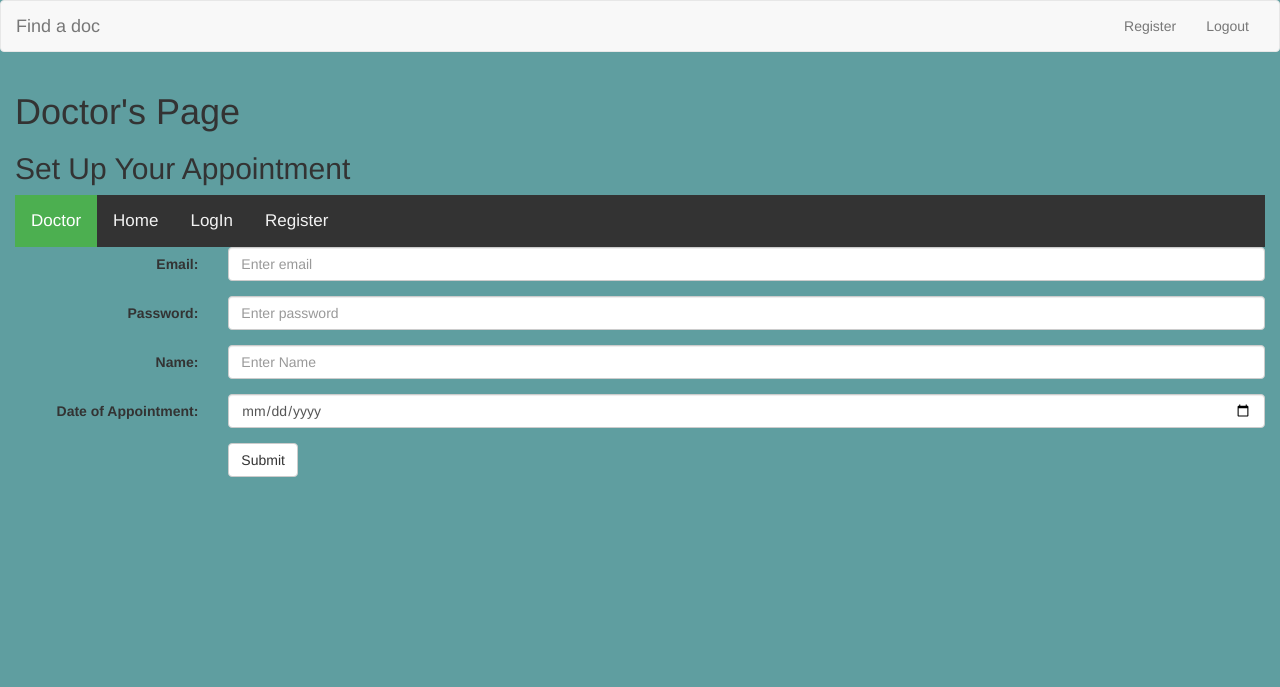
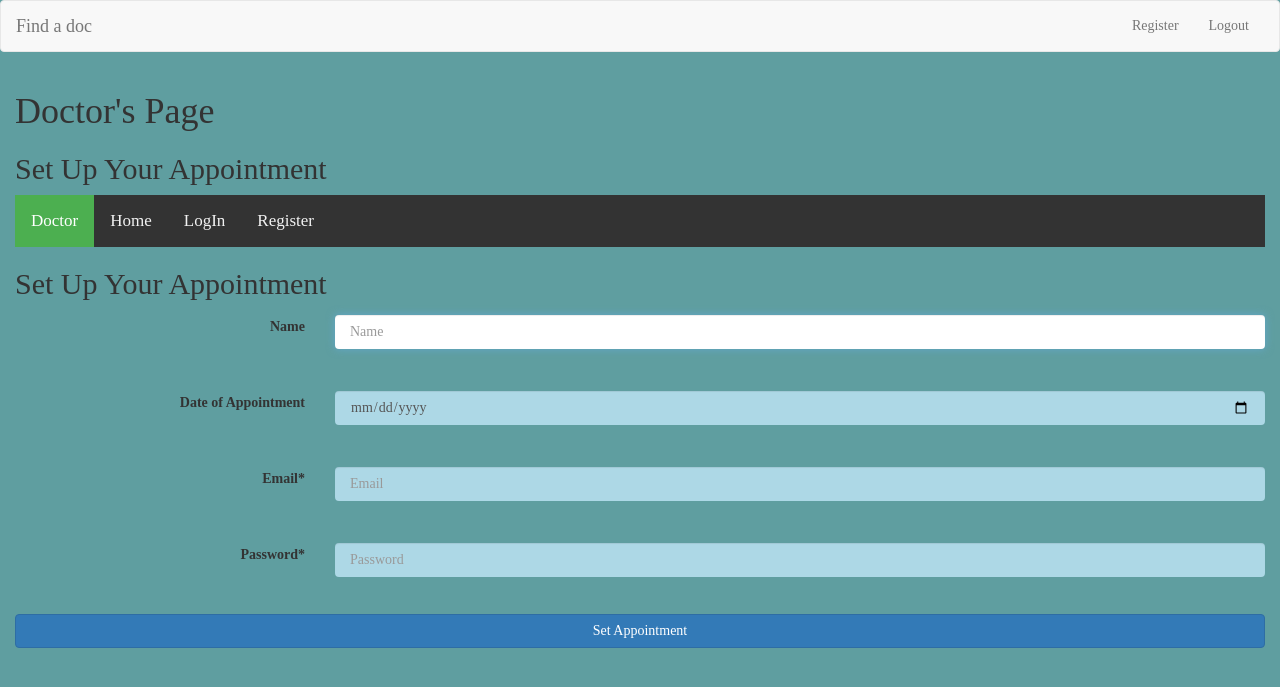
Before and after one commit to nsuspring2019cse299sec4/Group-5, a Django app: page /finddoctor/doctor/2/ in a window 1280 px wide. Shown: the top 687 px of the page. Run offline with Django 3.2, Linux system fonts and the light colour scheme; data comes from the database, SQL or seed files in the repository; some libraries are stand-ins or nearby versions.

Commit message:
Updates style of doctor.html

```diff
--- a/Project code/findadoc/finddoctor/templates/finddoctor/doctor.html
+++ b/Project code/findadoc/finddoctor/templates/finddoctor/doctor.html
@@ -5,6 +5,7 @@
       	<h1>Doctor's Page</h1>
       	<style>
 body {
+  font-family: Times New Roman, sans-serif;
   background-color: cadetblue;
 }
 
@@ -31,7 +32,22 @@ body {
                         background-color: #4CAF50;
                         color: white;
                         }
+
+                        input[type=text], input[type=date], input[type=email] , input[type=password] {
+                       width: 100%;
+                       padding: 15px;
+                       margin: 5px 0 22px 0;
+                       display: inline-block;
+                       border: none;
+                       background: lightblue;
+                       }
+
+                       input[type=text]:focus, input[type=date]:focus, input[type=email]:focus, input[type= password]:focus {
+                       background-color: white;
+                       outline: none;
+                       }
             </style>
+
       	    <h2>Set Up Your Appointment</h2>
 
             <div class="topnav">
@@ -40,36 +56,42 @@ body {
             <a href="#login">LogIn</a>
             <a href="#register">Register</a>
             </div>
-  <form class="form-horizontal" action="/action_page.php">
+
+
+
+    <form class="form-horizontal" role="form">
+                <h2>Set Up Your Appointment</h2>
                 <div class="form-group">
-      <label class="control-label col-sm-2" for="email">Email:</label>
-      <div class="col-sm-10">
-        <input type="email" class="form-control" id="email" placeholder="Enter email" name="email">
-      </div>
-    </div>
-    <div class="form-group">
-      <label class="control-label col-sm-2" for="pwd">Password:</label>
-      <div class="col-sm-10">
-        <input type="password" class="form-control" id="pwd" placeholder="Enter password" name="pwd">
-      </div>
-    </div>
-    <div class="form-group">
-      <label class="control-label col-sm-2" for="Name">Name:</label>
-      <div class="col-sm-10">
-        <input type="name" class="form-control" id="name" placeholder="Enter Name" name="name">
-      </div>
-    </div>
-    <div class="form-group">
-      <label class="control-label col-sm-2" for="date">Date of Appointment:</label>
-      <div class="col-sm-10">
-        <input type="date" class="form-control" id="date" placeholder="Enter date of appointment" name="date">
+                    <label for="name" class="col-sm-3 control-label">Name</label>
+                    <div class="col-sm-9">
+                        <input type="text" id="name" placeholder="Name" class="form-control" autofocus>
                     </div>
                 </div>
 
                 <div class="form-group">
-      <div class="col-sm-offset-2 col-sm-10">
-        <button type="submit" class="btn btn-default">Submit</button>
+                    <label for="dateOfAppointment" class="col-sm-3 control-label">Date of Appointment</label>
+                    <div class="col-sm-9">
+                        <input type="date" id="dateOfAppointment" class="form-control">
                     </div>
+                </div>
+
+                <div class="form-group">
+                    <label for="email" class="col-sm-3 control-label">Email* </label>
+                    <div class="col-sm-9">
+                        <input type="email" id="email" placeholder="Email" class="form-control" name= "email">
+                    </div>
+                </div>
+
+                <div class="form-group">
+                    <label for="password" class="col-sm-3 control-label">Password*</label>
+                    <div class="col-sm-9">
+                        <input type="password" id="password" placeholder="Password" class="form-control">
+                    </div>
+                </div>
+
+
+                <button type="button" class="btn btn-primary btn-block">Set Appointment</button>
+
      </div>
   </form>
 
```
Lines whose indentation alone changed are shown as unchanged.
